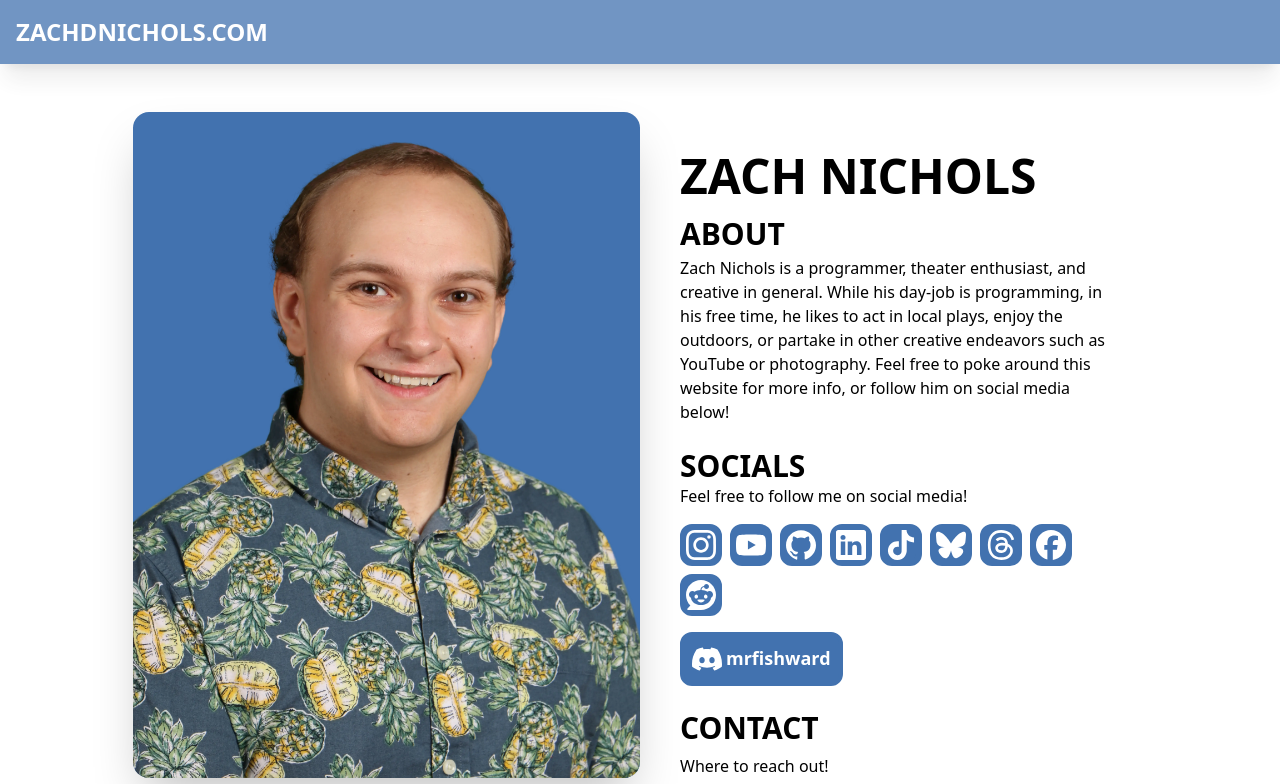
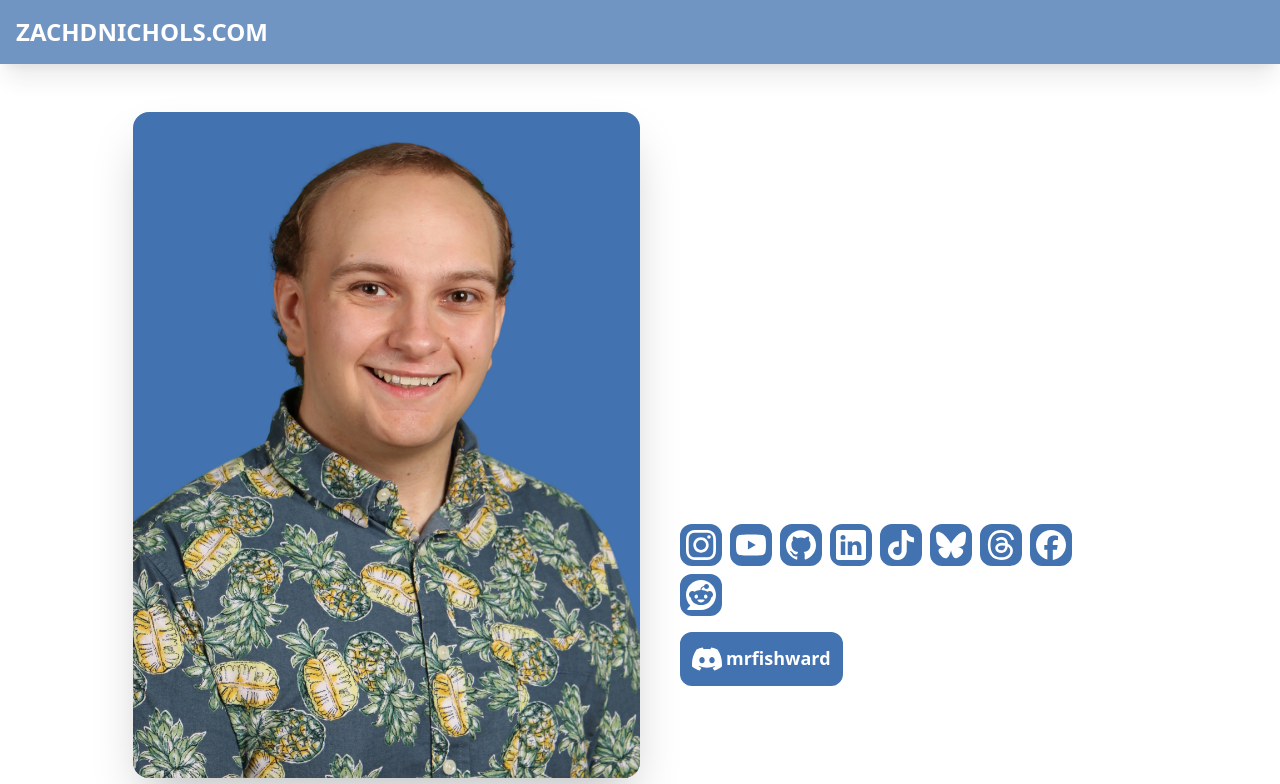
Before and after one commit to ZachDNichols/Personal-Website, a SvelteKit app: page / in a window 1280 px wide. Shown: the top 784 px of the page. Built offline with nearby package versions, Linux system fonts and the light colour scheme; no server answers.

Commit message:
Styling revisions for light/dark modes

```diff
--- a/src/app.css
+++ b/src/app.css
@@ -18,3 +18,17 @@
         transform: translateY(0);
     }
 }
+
+@media (prefers-color-scheme: dark) {
+    body {
+        background-color: #16161e;
+        color: #16161e;
+    }
+}
+
+@media (prefers-color-scheme: light) {
+    body {
+        background-color: #FFFFFF;
+        color: #ffffff;
+    }
+}
--- a/src/routes/+layout.svelte
+++ b/src/routes/+layout.svelte
@@ -44,8 +44,6 @@
 
 <Navbar />
 
-<div class="fixed min-h-screen min-w-screen w-screen h-screen -z-100 bg-white dark:bg-gray-900"></div>
-
 <main class="flex flex-col items-center justify-center font-pixel-primary lg:pt-8">
     {@render children()}
 </main>
```
